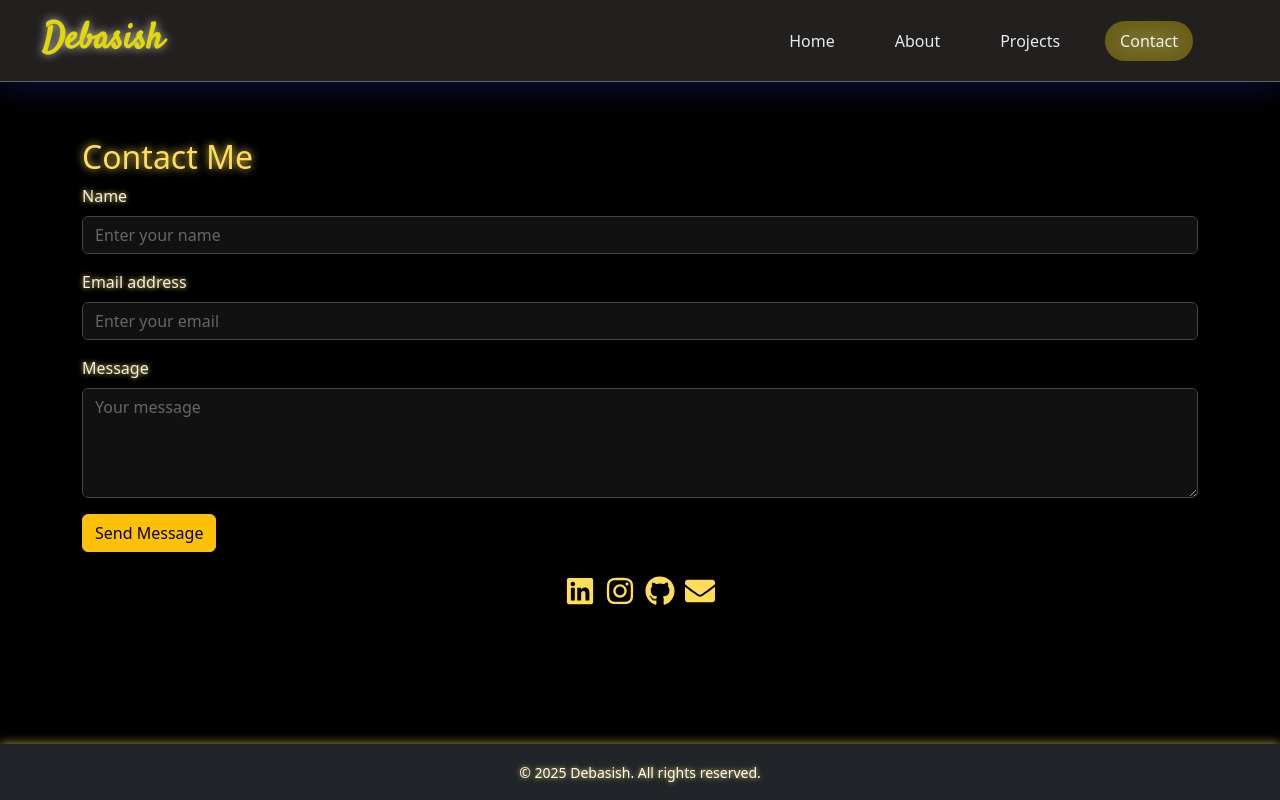
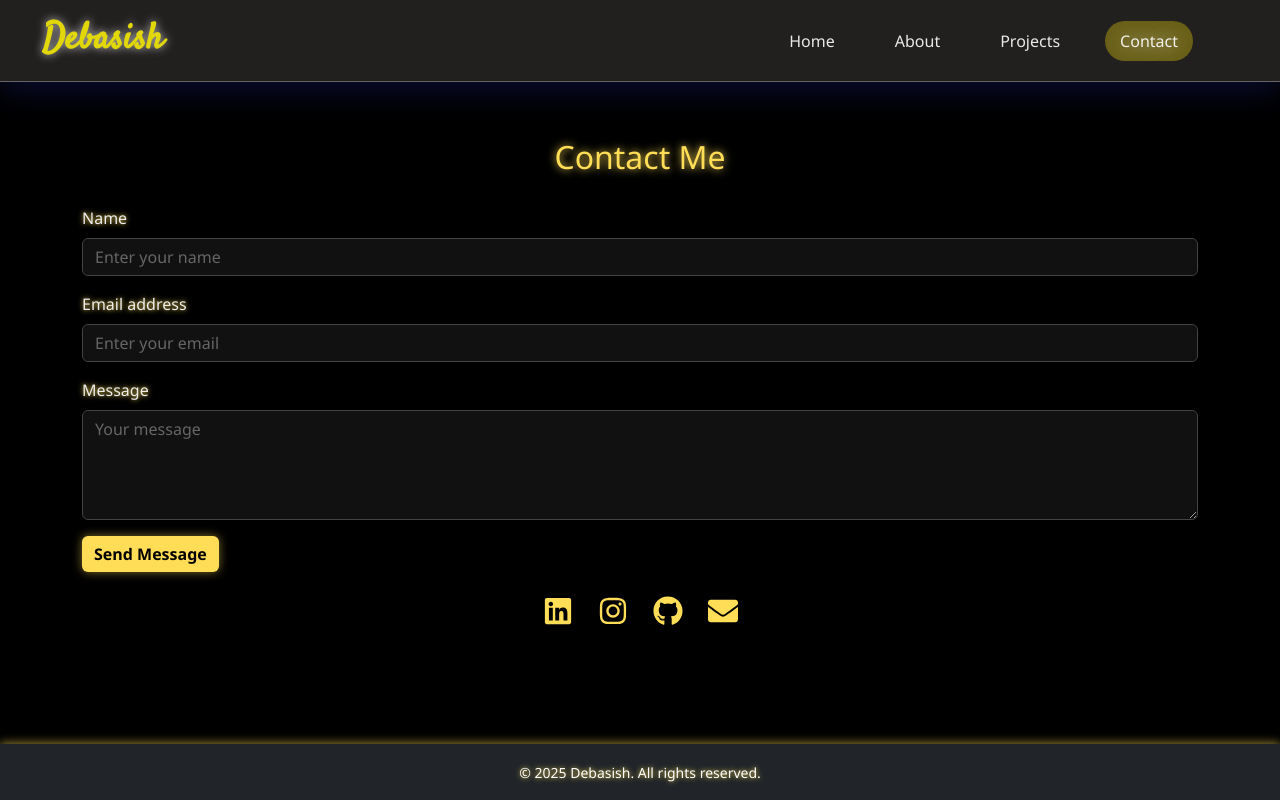
Before and after one commit to debasish39/portfolio9, a React (Vite) app: page /contact in a window 1280 px wide. Built offline with nearby package versions, Linux system fonts and the light colour scheme; a web font is replaced by a local one.

Commit message:
Update Contact.css

```diff
--- a/src/bootstrapport/pages/Contact.css
+++ b/src/bootstrapport/pages/Contact.css
@@ -1,9 +1,18 @@
-/* Contact Page with Black Background & Gold Glowing Effect */
+
+body {
+  background-color: #000;
+  color: #eee;
+  font-family: 'Segoe UI', Tahoma, Geneva, Verdana, sans-serif;
+}
+
 
 h2 {
   color: #ffdd57;
   text-shadow: 0 0 8px #ffdd57;
+  text-align: center;
+  margin-bottom: 30px;
 }
+
 
 .form-label {
   color: #eee;
@@ -17,46 +26,67 @@ h2 {
   transition: box-shadow 0.3s ease;
   cursor: pointer;
 }
+
 .form-control::placeholder {
   color: #666;
 }
+
 .form-control:focus {
   box-shadow: 0 0 8px #ffdd57;
   border-color: #ffdd57;
   background-color: #000;
-    color:#ffdd57
+  color: #ffdd57;
 }
 
-  .btn-primary {
+
+.btn-warning {
   background-color: #ffdd57;
   border: none;
   color: #000;
+  font-weight: 600;
   transition: background-color 0.3s ease, box-shadow 0.3s ease;
-    bottom:30px;
+  box-shadow: 0 0 10px rgba(255, 221, 87, 0.5);
 }
 
-  .btn-primary:hover {
+.btn-warning:hover {
   background-color: #ffc107;
-    box-shadow: 0 0 10px rgba(255, 221, 87, 0.8);
+  box-shadow: 0 0 15px rgba(255, 221, 87, 0.8);
 }
-  /* Contact.css */
 
-/* Existing contact styles... */
 
 .social-media-icons {
   display: flex;
   justify-content: center;
-  margin-top: 20px;
-  margin-bottom: 30px;
+  gap: 25px;
+  margin-top: 40px;
+  margin-bottom: 300px;
+  transition: margin 0.3s ease;
 }
 
 .social-media-icons a {
-  margin: 0 5px;
-  color: #ffdd57; /* Gold color */
+  color: #ffdd57;
   transition: color 0.3s ease, transform 0.3s ease;
 }
 
 .social-media-icons a:hover {
-  color: #ffc107; /* Slightly different gold on hover */
+  color: #ffc107;
   transform: scale(1.3);
 }
+
+
+.submitted-icons-spacing {
+  margin-top: 60px !important;
+}
+
+
+button[style*="position: fixed"] {
+  color: #000;
+  transition: transform 0.3s ease;
+}
+
+button[style*="position: fixed"]:hover {
+  transform: scale(1.15);
+}
+.submitted-icons-spacing {
+  margin-top: 60px !important;
+}
```
Lines whose indentation alone changed are shown as unchanged.
